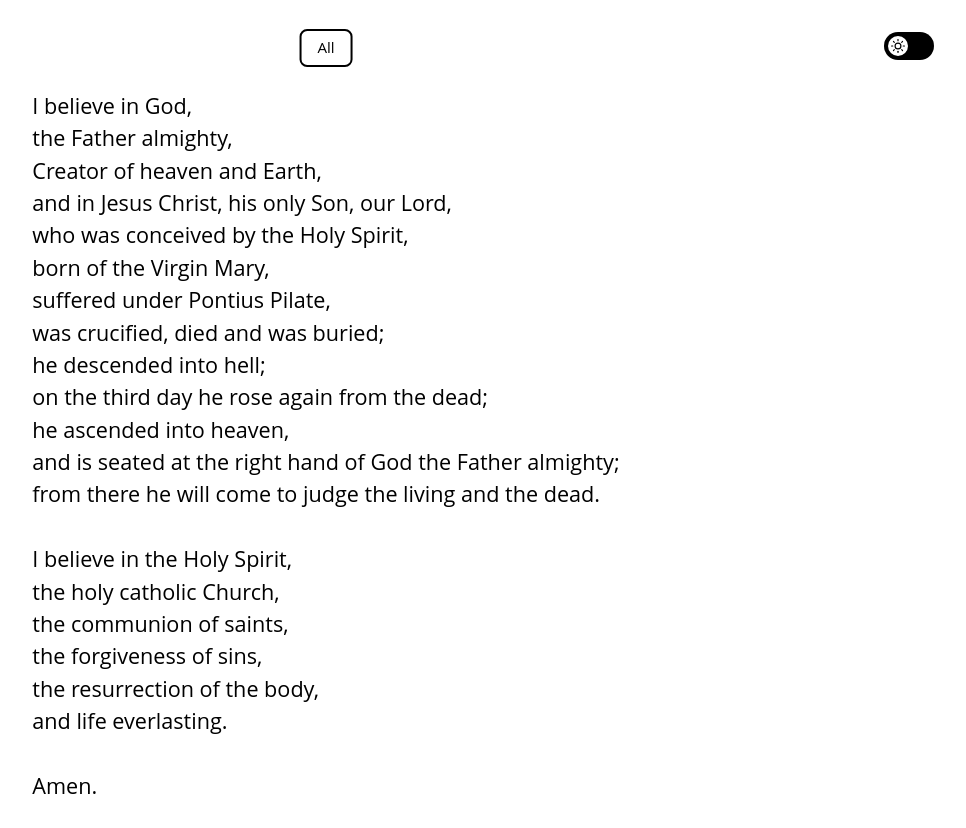
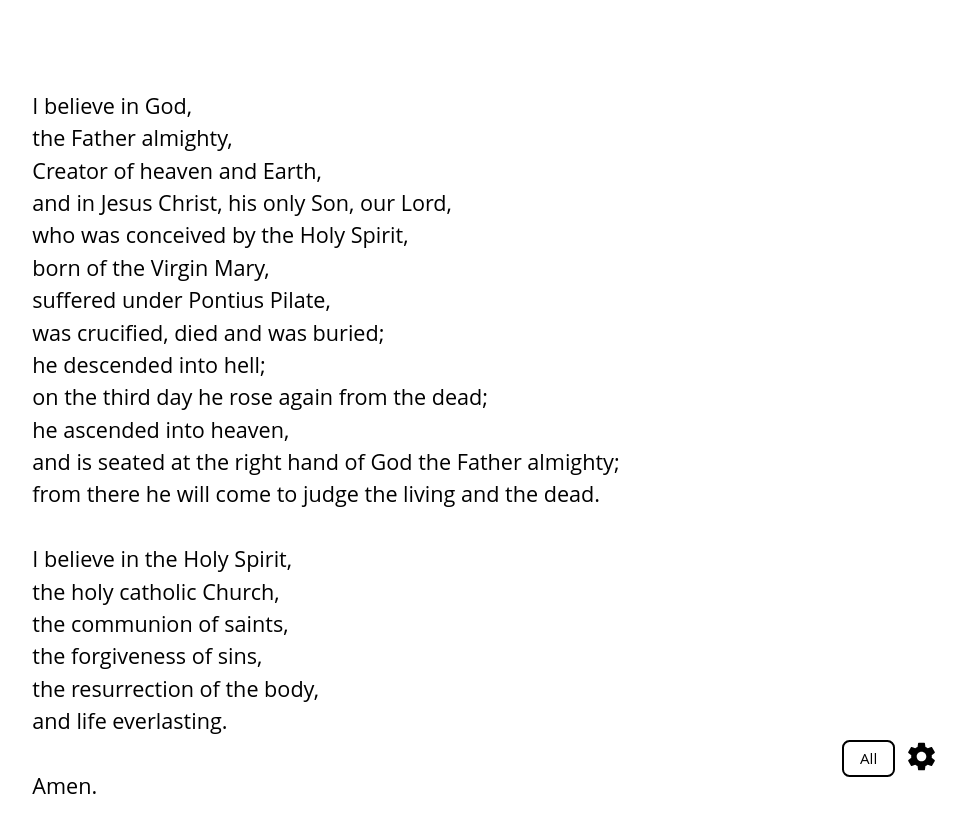
Before and after one commit to Mouzone/apostles-creed, a SvelteKit app: page / in a window 1280 px wide. Shown: the whole page, without its empty margins (314-1280 px from the left). Built offline with nearby package versions, Linux system fonts and the light colour scheme; a web font is replaced by a local one.

Commit message:
Move icons to bottom right to indicate, and add modal ability to settings

```diff
--- /dev/null
+++ b/src/lib/svgs/settings.svelte
@@ -0,0 +1,11 @@
+<svg
+	xmlns="http://www.w3.org/2000/svg"
+	width="33"
+	height="33"
+	viewBox="0 0 24 24"
+	fill="currentColor"
+>
+	<path
+		d="M19.43 12.98c.04-.32.07-.64.07-.98s-.03-.66-.07-.98l2.11-1.65c.19-.15.24-.42.12-.64l-2-3.46c-.12-.22-.39-.3-.61-.22l-2.49 1c-.52-.4-1.08-.73-1.69-.98l-.38-2.65C14.46 2.18 14.25 2 14 2h-4c-.25 0-.46.18-.49.42l-.38 2.65c-.61.25-1.17.59-1.69.98l-2.49-1c-.23-.09-.49 0-.61.22l-2 3.46c-.13.22-.07.49.12.64l2.11 1.65c-.04.32-.07.64-.07.98s.03.66.07.98l-2.11 1.65c-.19.15-.24.42-.12.64l2 3.46c.12.22.39.3.61.22l2.49-1c.52.4 1.08.73 1.69.98l.38 2.65c.03.24.24.42.49.42h4c.25 0 .46-.18.49-.42l.38-2.65c.61-.25 1.17-.59 1.69-.98l2.49 1c.23.09.49 0 .61-.22l2-3.46c.12-.22.07-.49-.12-.64l-2.11-1.65zM12 15.5c-1.93 0-3.5-1.57-3.5-3.5s1.57-3.5 3.5-3.5 3.5 1.57 3.5 3.5-1.57 3.5-3.5 3.5z"
+	/>
+</svg>
--- a/src/routes/+page.svelte
+++ b/src/routes/+page.svelte
@@ -3,6 +3,7 @@
 	import Toggle from "$lib/components/Toggle.svelte";
 	import LeftArrow from "$lib/svgs/left-arrow.svelte";
 	import RightArrow from "$lib/svgs/right-arrow.svelte";
+	import Settings from "$lib/svgs/settings.svelte";
 
 	// --- Types ---
 	type VerseData = Record<string, string>;
@@ -12,6 +13,7 @@
 	const verseCount = Object.keys(data).length;
 	const SWIPE_THRESHOLD = 50;
 	// --- State ---
+	let dialogElement: null | HTMLDialogElement = $state(null);
 	let mode: Mode = $state("all");
 	let lineNumber = $state(1);
 	let isDarkMode = $state(false);
@@ -66,19 +68,7 @@
 	id="page"
 	class:dark={isDarkMode}
 >
-	<button
-		id="mode"
-		onclick={() => {
-			mode = mode === "all" ? "verse" : "all";
-			lineNumber = 1;
-		}}
-	>
-		{#if mode === "all"}
-			All
-		{:else}
-			1
-		{/if}
-	</button>
+	<dialog bind:this={dialogElement}></dialog>
 	{#if mode === "all"}
 		<div id="verses">
 			{#each Object.values(data) as verse, i}
@@ -125,7 +115,27 @@
 			</button>
 		{/if}
 	{/if}
-	<Toggle bind:checked={isDarkMode} />
+	<div id="menu">
+		<button
+			id="mode"
+			onclick={() => {
+				mode = mode === "all" ? "verse" : "all";
+				lineNumber = 1;
+			}}
+		>
+			{#if mode === "all"}
+				All
+			{:else}
+				1
+			{/if}
+		</button>
+		<button
+			id="settings"
+			onclick={() => dialogElement?.showModal()}
+		>
+			<Settings />
+		</button>
+	</div>
 </main>
 
 <style>
@@ -175,7 +185,6 @@
 	button#reset {
 		width: 3.5em;
 		height: 2.5em;
-		position: absolute;
 		appearance: none;
 		background-color: var(--color-bg);
 		color: var(--color-text);
@@ -185,12 +194,23 @@
 		border-color: var(--color-text);
 	}
 
-	button#mode {
-		top: 1.9em;
-		left: 50%;
-		transform: translateX(-50%);
+	button#settings {
+		appearance: none;
+		border: none;
+		background-color: transparent;
+	}
+
+	div#menu {
+		position: fixed;
+		bottom: 1em;
+		right: 1em;
+		display: flex;
+		align-items: center;
+		gap: 0.2em;
+		z-index: 10;
 	}
 	button#reset {
+		position: absolute;
 		bottom: 17em;
 	}
 
@@ -232,12 +252,6 @@
 		text-align: center;
 	}
 
-	main > :global(label.toggle-switch) {
-		position: absolute;
-		top: 1.5em;
-		right: 1.5em;
-	}
-
 	@media (max-width: 640px) {
 		.verse {
 			margin: 0.7em;
```
